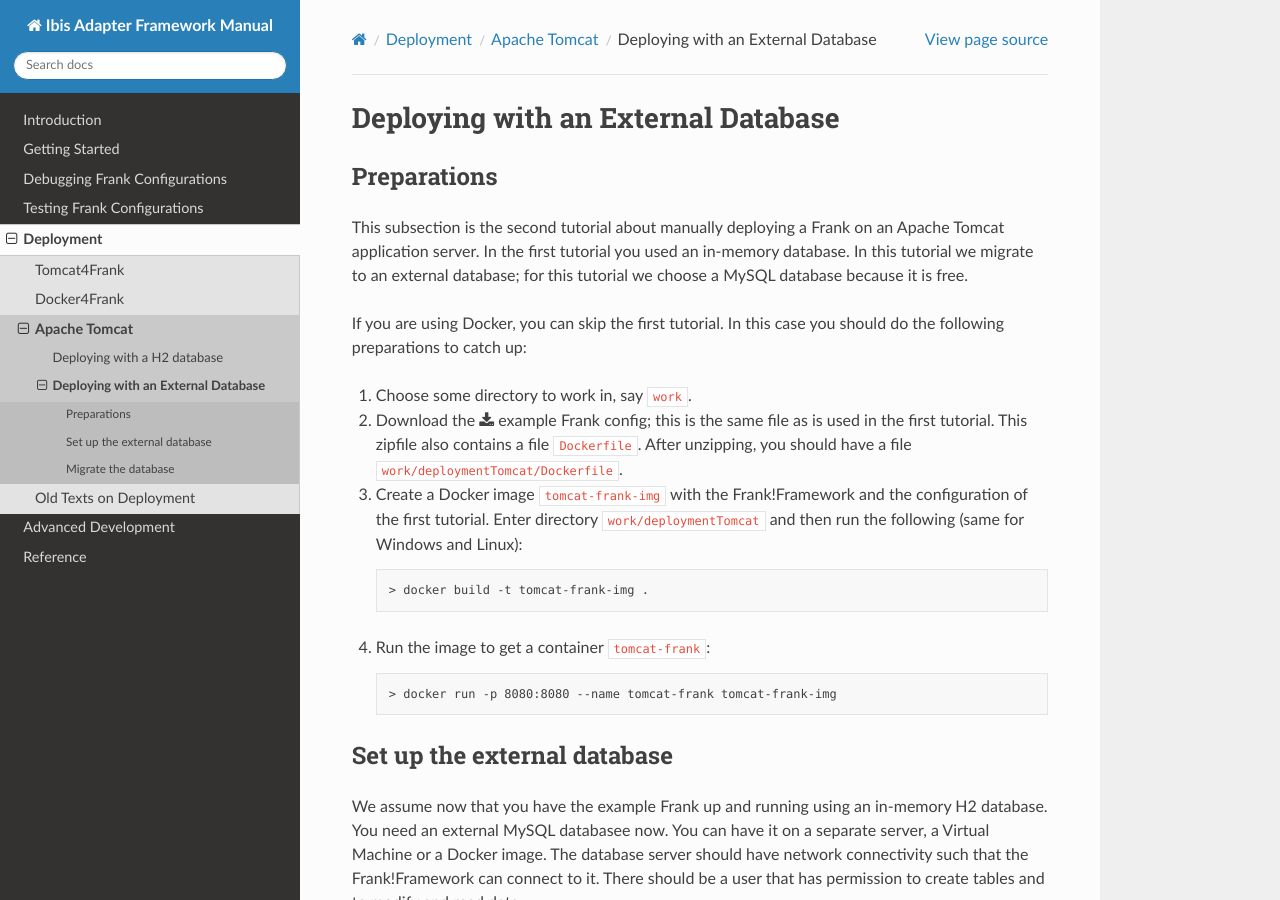
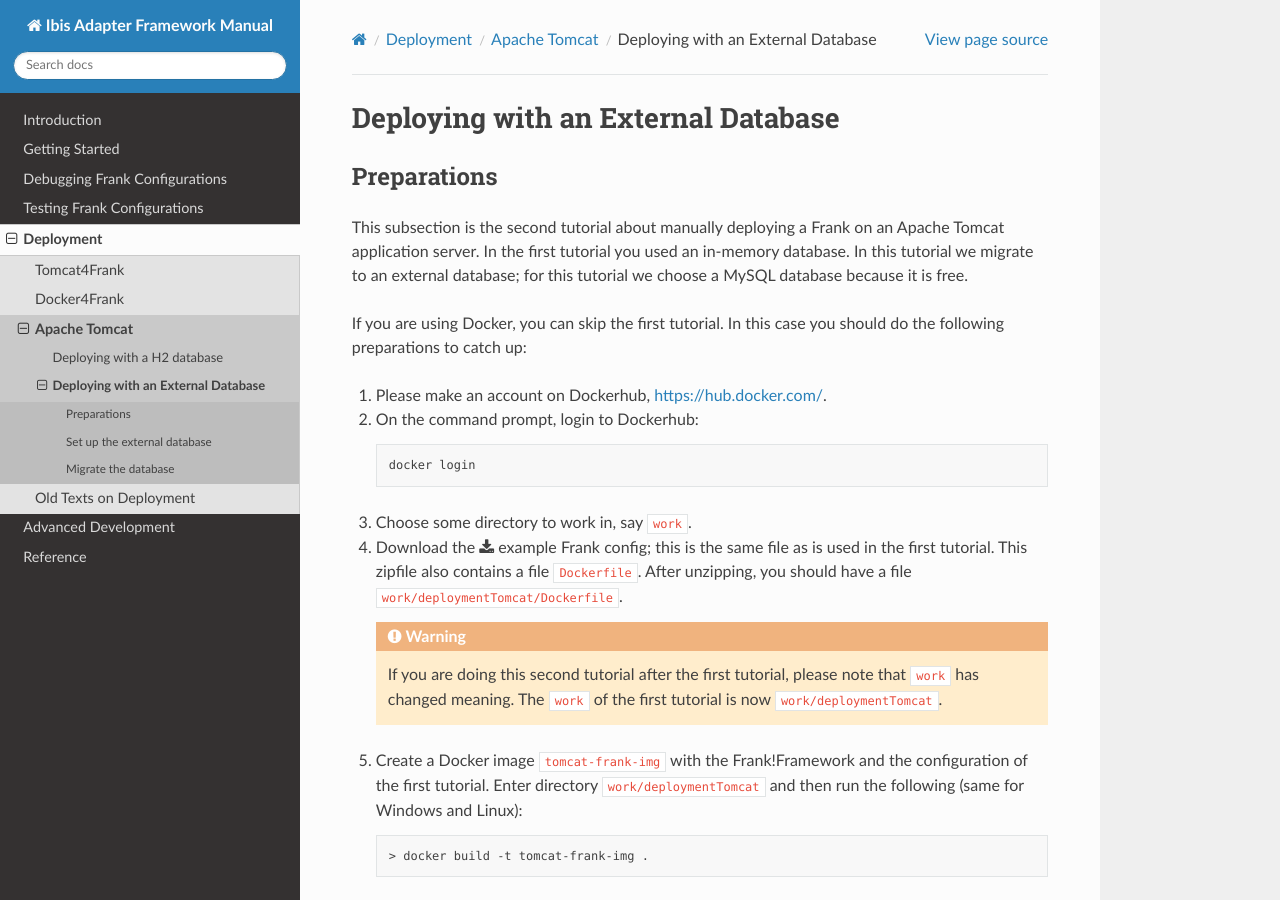
Before and after one commit to frankframework/frank-manual, a Sphinx documentation site: the page built from docs/source/deploying/tomcatDatabase.rst, in a window 1280 px wide and 900 px high. Built offline with Sphinx 7.4.7 and the Read the Docs theme 2.0.0, drawn with Linux system fonts in a browser that asks for light colours.

Commit message:
Write sections on Tomcat4Ibis and Docker4Ibis, and small fixes

```diff
--- a/docs/source/deploying/docker4frank.rst
+++ b/docs/source/deploying/docker4frank.rst
@@ -2,3 +2,5 @@
 
 Docker4Frank
 ============
+
+Docker4Frank also allows you to run a Frank right from the command line. It makes a Docker container with Apache Tomcat and the Frank!Framework. The container links some directories on its local file system to the ``classes``, ``configurations`` and ``tests`` directories of the Frank config you have on the host computer. This way, the container executes your Frank. Using Docker4Frank allows you to automatically spin up your database. Tomcat4Frank supports databases H2, Oracle, MsSQL, MySQL, MariaDB and PostgreSQL. For downloading Docker4Frank and for further instructions, see https://github.com/ibissource/docker4ibis.
--- a/docs/source/deploying/tomcat.rst
+++ b/docs/source/deploying/tomcat.rst
@@ -3,7 +3,7 @@
 Apache Tomcat
 =============
 
-This section explains how to manually deploy a Frank on an Apache Tomcat application server. It is a tutorial and presents instructions that you can follow to deploy a Frank. You get the opportunity to get hands-on experience. You can also read along without following instructions. All information you need will be provided in this text.
+This section explains how to manually deploy a Frank on an Apache Tomcat application server. It is a tutorial and presents instructions that you can follow to deploy an example Frank. You get the opportunity to get hands-on experience. You can also read along without following instructions. All information you need will be provided in this text.
 
 There are two tutorials. Subsection :ref:`deploymentTomcatBasic` gives you a basic understanding of deploying on Apache Tomcat. That tutorial uses an in-memory database, which is good for your development environment but not on production. The next tutorial :ref:`deploymentTomcatDatabase` demonstrates how to manually configure an external database.
 
--- a/docs/source/deploying/tomcat4frank.rst
+++ b/docs/source/deploying/tomcat4frank.rst
@@ -2,3 +2,5 @@
 
 Tomcat4Frank
 ============
+
+Tomcat4Frank allows you to run a Frank right from the command line. It automates downloading Apache Tomcat, deploying your Frank and booting the Frank!Framework. Your Frank configuration is expected to have directories ``classes``, ``configurations`` and ``tests`` as explained in :ref:`gettingStarted`. You can download Tomcat4Frank from GitHub. For further instructions, see http://www.github.com/ibissource/tomcat4ibis.
--- a/docs/source/deploying/tomcatDatabase.rst
+++ b/docs/source/deploying/tomcatDatabase.rst
@@ -12,8 +12,18 @@ This subsection is the second tutorial about manually deploying a Frank on an Ap
 
 If you are using Docker, you can skip the first tutorial. In this case you should do the following preparations to catch up:
 
+#. Please make an account on Dockerhub, https://hub.docker.com/.
+#. On the command prompt, login to Dockerhub: ::
+
+     docker login
+
 #. Choose some directory to work in, say ``work``.
 #. Download the :download:`example Frank config <../downloads/deploymentTomcat.zip>`; this is the same file as is used in the first tutorial. This zipfile also contains a file ``Dockerfile``. After unzipping, you should have a file ``work/deploymentTomcat/Dockerfile``.
+
+   .. WARNING::
+
+      If you are doing this second tutorial after the first tutorial, please note that ``work`` has changed meaning. The ``work`` of the first tutorial is now ``work/deploymentTomcat``.
+
 #. Create a Docker image ``tomcat-frank-img`` with the Frank!Framework and the configuration of the first tutorial. Enter directory ``work/deploymentTomcat`` and then run the following (same for Windows and Linux): ::
 
    > docker build -t tomcat-frank-img .
```
Also changed, not shown: other parts of docs/source/deploying/tomcatDatabase.rst (+1 -1 lines), docs/source/deploying/tomcatBasic.rst (+7 -3 lines).
